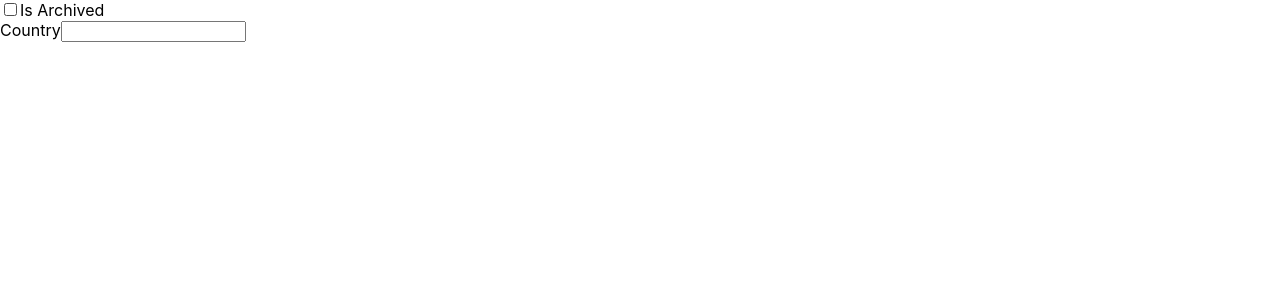
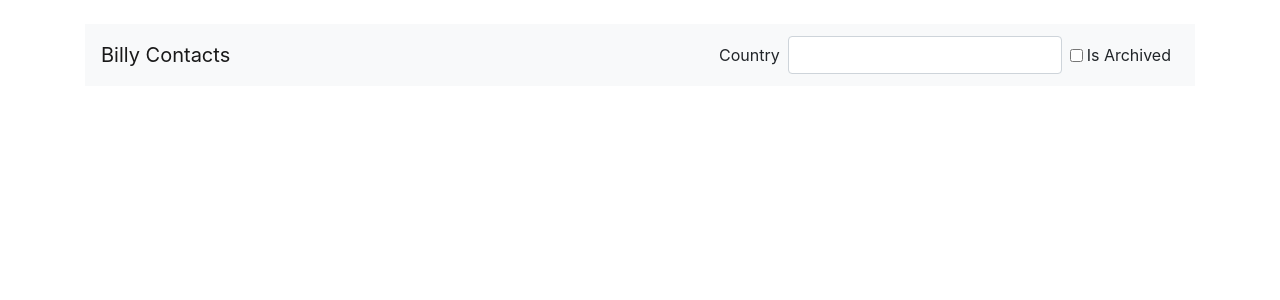
Before and after one commit to adnan-cefalo/billy-contacts, a React (Create React App) app: page / in a window 1280 px wide. Shown: the top 300 px of the page. Built offline with nearby package versions, Linux system fonts and the light colour scheme.

Commit message:
Add bootstrap and immplement header

```diff
--- a/package.json
+++ b/package.json
@@ -6,6 +6,8 @@
     "@testing-library/jest-dom": "^4.2.4",
     "@testing-library/react": "^9.3.2",
     "@testing-library/user-event": "^7.1.2",
+    "bootstrap": "^4.5.0",
+    "node-sass": "^4.14.1",
     "react": "^16.13.1",
     "react-dom": "^16.13.1",
     "react-router-dom": "^5.2.0",
--- a/src/App.css
+++ /dev/null
@@ -1,38 +0,0 @@
-.App {
-  text-align: center;
-}
-
-.App-logo {
-  height: 40vmin;
-  pointer-events: none;
-}
-
-@media (prefers-reduced-motion: no-preference) {
-  .App-logo {
-    animation: App-logo-spin infinite 20s linear;
-  }
-}
-
-.App-header {
-  background-color: #282c34;
-  min-height: 100vh;
-  display: flex;
-  flex-direction: column;
-  align-items: center;
-  justify-content: center;
-  font-size: calc(10px + 2vmin);
-  color: white;
-}
-
-.App-link {
-  color: #61dafb;
-}
-
-@keyframes App-logo-spin {
-  from {
-    transform: rotate(0deg);
-  }
-  to {
-    transform: rotate(360deg);
-  }
-}
--- a/src/App.js
+++ b/src/App.js
@@ -1,5 +1,5 @@
 import React from 'react';
-import './App.css';
+import './Bootstrap.scss';
 import {BrowserRouter as Router} from "react-router-dom";
 import Contacts from "./pages/Contacts";
 
--- /dev/null
+++ b/src/Bootstrap.scss
@@ -0,0 +1,45 @@
+/*!
+ * Bootstrap v4.5.0 (https://getbootstrap.com/)
+ * Copyright 2011-2020 The Bootstrap Authors
+ * Copyright 2011-2020 Twitter, Inc.
+ * Licensed under MIT (https://github.com/twbs/bootstrap/blob/master/LICENSE)
+ */
+
+// TODO: Remove unused
+@import "~bootstrap/scss/functions";
+@import "~bootstrap/scss/variables";
+@import "~bootstrap/scss/mixins";
+@import "~bootstrap/scss/root";
+@import "~bootstrap/scss/reboot";
+@import "~bootstrap/scss/type";
+@import "~bootstrap/scss/images";
+@import "~bootstrap/scss/code";
+@import "~bootstrap/scss/grid";
+@import "~bootstrap/scss/tables";
+@import "~bootstrap/scss/forms";
+@import "~bootstrap/scss/buttons";
+@import "~bootstrap/scss/transitions";
+@import "~bootstrap/scss/dropdown";
+@import "~bootstrap/scss/button-group";
+@import "~bootstrap/scss/input-group";
+@import "~bootstrap/scss/custom-forms";
+@import "~bootstrap/scss/nav";
+@import "~bootstrap/scss/navbar";
+@import "~bootstrap/scss/card";
+@import "~bootstrap/scss/breadcrumb";
+@import "~bootstrap/scss/pagination";
+@import "~bootstrap/scss/badge";
+@import "~bootstrap/scss/jumbotron";
+@import "~bootstrap/scss/alert";
+@import "~bootstrap/scss/progress";
+@import "~bootstrap/scss/media";
+@import "~bootstrap/scss/list-group";
+@import "~bootstrap/scss/close";
+@import "~bootstrap/scss/toasts";
+@import "~bootstrap/scss/modal";
+@import "~bootstrap/scss/tooltip";
+@import "~bootstrap/scss/popover";
+@import "~bootstrap/scss/carousel";
+@import "~bootstrap/scss/spinners";
+@import "~bootstrap/scss/utilities";
+@import "~bootstrap/scss/print";
--- a/src/components/Filters.js
+++ b/src/components/Filters.js
@@ -8,22 +8,27 @@ function Filters(props) {
 
     return (
         <div>
-            <div>
-                <label>
-                    <input type="checkbox" name="isArchived" checked={query.isArchived} onChange={e => {
-                        updateRouteParams(history, {...query, isArchived: e.target.checked})
-                    }} />
-                    Is Archived
-                </label>
-            </div>
-            <div>
-                <label htmlFor="country">Country</label>
-                <input type="text" name="country" value={query.country} onChange={e => {
+            <form className="form-inline">
+                <label className="my-1 mr-2" htmlFor="country">Country</label>
+                <input type="text" className="form-control my-1 mr-sm-2" id="country" name="country"
+                       value={query.country} onChange={e => {
                     updateRouteParams(history, {...query, country: e.target.value})
-                }} />
-            </div>
+                }}/>
+
+
+                <div className="form-check my-2 mr-sm-2">
+                    <input className="form-check-input" type="checkbox" name="isArchived" id="is-archived"
+                           checked={query.isArchived}
+                           onChange={e => {
+                               updateRouteParams(history, {...query, isArchived: e.target.checked})
+                           }}/>
+                    <label className="form-check-label" htmlFor="is-archived">
+                        Is Archived
+                    </label>
+                </div>
+            </form>
         </div>
-    );
+);
 }
 
 export default Filters;
--- /dev/null
+++ b/src/components/Header.js
@@ -0,0 +1,13 @@
+import React from "react";
+import Filters from "./Filters";
+
+function Header(props) {
+    return (
+        <nav className="navbar navbar-light bg-light">
+            <span className="navbar-brand">Billy Contacts</span>
+            {props.children}
+        </nav>
+    );
+}
+
+export default Header;
--- a/src/pages/Contacts.js
+++ b/src/pages/Contacts.js
@@ -1,6 +1,7 @@
 import React from "react";
 import Filters from "../components/Filters";
 import {useLocation} from "react-router-dom";
+import Header from "../components/Header";
 
 // Custom hook to interact with url query param
 function useQuery() {
@@ -9,14 +10,16 @@ function useQuery() {
 
 function Contacts() {
     const query = useQuery();
-
     const queryValues = {
         isArchived: query.get("isArchived") !== null && query.get("isArchived") !== "false",
         country: query.get("country") || ""
-    }
+    };
+
     return (
-        <div>
-            <Filters query={queryValues}/>
+        <div className="container my-4">
+            <Header>
+                <Filters query={queryValues}/>
+            </Header>
         </div>
     )
 }
```
Also changed, not shown: 1 other file (tests, documents, lock files or other folders).
